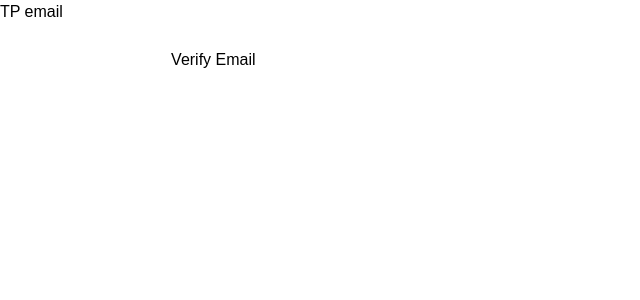
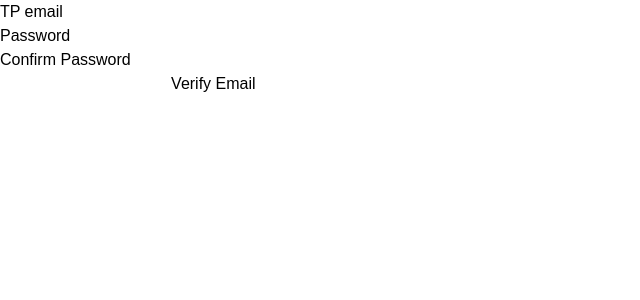
Before and after one commit to Mhmd-S/Luff-Frontend, a React (Vite) app: page /registration in a window 1280 px wide. Shown: the top 300 px of the page, without its empty margins (0-640 px from the left). Built offline with nearby package versions, Linux system fonts and the light colour scheme.

Commit message:
Refactored Registration Stages. Mainly first stage

```diff
--- /dev/null
+++ b/src/components/common/FormErrorMessage.jsx
@@ -0,0 +1,14 @@
+import React from 'react'
+
+const FormErrorMessage = ({ errors, name }) => {
+
+    const errorMessage = errors[name]?.message;
+
+    return (
+      <div>
+          {errorMessage && <p>{errorMessage}</p>}
+      </div>
+    )
+}
+
+export default FormErrorMessage
--- /dev/null
+++ b/src/components/common/FormField.jsx
@@ -0,0 +1,27 @@
+import React from 'react';
+import FormErrorMessage from '../common/FormErrorMessage';
+
+const FormField = ({
+  label,
+  name,
+  type,
+  register,
+  errors,
+  validationRules,
+  defaultValue,
+}) => {
+  return (
+    <label htmlFor={name}>
+      {label}
+      <input
+        type={type}
+        name={name}
+        defaultValue={defaultValue}
+        {...register(name, validationRules)}
+      />
+      <FormErrorMessage name={name} errors={errors} />
+    </label>
+  );
+};
+
+export default FormField;
--- a/src/components/registration/Step1Email.jsx
+++ b/src/components/registration/Step1Email.jsx
@@ -1,28 +1,72 @@
 import { useEmailForm } from './hooks/useEmailForm';
+import FormField from '../common/FormField';
+import { validatePasswords } from './utils/Step1Validation';
 
 const Step1Email = () => {
 
-  const { verifyEmail, emailInput, handleEmailChange, errorMessage} = useEmailForm();
+  const {
+          emailInput,
+          register,
+          handleSubmit,
+          onSubmit,
+          watchPassword,
+          errors
+        } = useEmailForm();
 
   return (
-    <div className='flex flex-col w-1/3'>
+    <form
+      onSubmit={handleSubmit(onSubmit)}
+      className='flex flex-col w-1/3'
+      >
 
-        <label htmlFor='email' >TP email</label>
+      <FormField
+        label='TP email'
+        name='email'
+        type='email'
+        register={register}
+        errors={errors}
+        validationRules={{
+          required: 'TP email is required',
+          pattern: {
+            value: /^TP[0-9]{5}@mail.apu.edu.my$/,
+            message: 'Invalid TP email',
+          },
+        }}
+        defaultValue={emailInput}
+      />
 
-        <input
-            type='email'
-            name='email'
-            onChange={(e)=>handleEmailChange(e)}
-            value={emailInput}
-        />
+      <FormField
+        label='Password'
+        name='password'
+        type='password'
+        register={register}
+        errors={errors}
+        validationRules={{
+          required: 'Password is required',
+          pattern: {
+            value: /^[A-Za-z\d@$!%*?&]{8,15}$/,
+            message: 'Password must be 8-15 characters long',
+          },
+        }}
+      />
 
-        {errorMessage && <p>{errorMessage}</p>}
+      <FormField
+        label='Confirm Password'
+        name='confirmPassword'
+        type='password'
+        register={register}
+        errors={errors}
+        validationRules={{
+          required: 'Confirm Password is required',
+          validate: (value) =>
+            validatePasswords(value, watchPassword.current) || 'Passwords do not match',
+        }}
+      />
 
-        <button onClick={verifyEmail}>
-          Verify Email
-        </button>
-
-    </div>
+      <button>
+        Verify Email
+      </button>
+    </form>
   )
 }
 
--- a/src/components/registration/Step3PersonalInfo.jsx
+++ /dev/null
@@ -1,9 +0,0 @@
-import React from 'react'
-
-const Step3PersonalInfo = () => {
-  return (
-    <div>Step3PersonalInfo</div>
-  )
-}
-
-export default Step3PersonalInfo
--- /dev/null
+++ b/src/components/registration/Step3RegistrationComplete.jsx
@@ -0,0 +1,9 @@
+import React from 'react'
+
+const RegistrationComplete = () => {
+  return (
+    <div>Registration Complete</div>
+  )
+}
+
+export default RegistrationComplete
--- a/src/components/registration/Step4Pictures.jsx
+++ /dev/null
@@ -1,9 +0,0 @@
-import React from 'react'
-
-const Step4Pictures = () => {
-  return (
-    <div>Step4Pictures</div>
-  )
-}
-
-export default Step4Pictures
--- a/src/components/registration/hooks/useEmailForm.jsx
+++ b/src/components/registration/hooks/useEmailForm.jsx
@@ -1,50 +1,56 @@
 import { userAPI } from '../../../api/userAPI';
-import { useEffect, useState } from 'react';
-import { validateEmail } from '../utils/Step1Validation';
+import { useForm } from 'react-hook-form';
 import useRegistrationContext from '../context/useRegistrationContext';
 
 export const useEmailForm = () => {
+    const {
+            register,
+            handleSubmit,
+            watch,
+            formState: { errors }
+          } = useForm();
 
-    const { goNextStage, userEmail, setUserEmail } = useRegistrationContext();
-    const [ emailInput, setEmailInput ] = useState('');
-    const [ errorMessage, setErrorMessage ] = useState('');
+    const {
+            goNextStage,
+            userEmail,
+            setUserEmail
+          } = useRegistrationContext();
 
+    const watchPassword = watch('password', '');
 
-    useEffect(() => {
-      if (userEmail) {
-        setEmailInput(userEmail);
-      }
-    }, [])
+    // If an email is already found in context, we will use it as a default value
+    // This is useful when the user is going back and forth between steps
+    // useEffect(() => {
+    //   if (userEmail) {
+    //     setEmailInput(userEmail);
+    //   }
+    // }, [])
 
-    const verifyEmail = async() => {
+    const verifyEmail = async(data) => {
 
-      setErrorMessage('');
-
-      // Client Validation
-      if (!validateEmail(emailInput)) {
-        setErrorMessage('Please enter a TP email');
-        return;
-      }
-
-      const response = await userAPI.sendVerificationCode(emailInput);
+      const response = await userAPI.sendVerificationCode(data.email);
 
       if (response.data.status === 'success') {
-        setUserEmail(emailInput);
+        setUserEmail(data.email);
         goNextStage();
       } else {
         // If the user has already provided an email, we can skip displaying the error and take him to insert his code
         if (userEmail) {
           goNextStage();
         }
-        // Checking if it is a validation error
-        response.data.message?.msg ? setErrorMessage(response.data.message.msg) : setErrorMessage(response.data.message);
       }
     }
 
-    const handleEmailChange = (e) => {
-      const value = e.target.value;
-      setEmailInput(value);
+    const onSubmit = (data) => {
+      console.log(data);
+      verifyEmail(data);
     }
 
-    return { emailInput, handleEmailChange, verifyEmail, errorMessage };
+    return {
+            register,
+            onSubmit,
+            handleSubmit,
+            watchPassword,
+            errors
+          };
 }
--- a/src/components/registration/hooks/useRegistration.jsx
+++ b/src/components/registration/hooks/useRegistration.jsx
@@ -1,8 +1,6 @@
 import useRegistrationContext from '../context/useRegistrationContext';
 import Step1Email from '../Step1Email';
 import Step2EmailVerification from '../Step2EmailVerification';
-import Step3PersonalInfo from '../Step3PersonalInfo';
-import Step4Pictures from '../Step4Pictures';
 
 const useRegistration = () => {
     const { registrationStage, isLoading } = useRegistrationContext();
@@ -13,11 +11,9 @@ const useRegistration = () => {
             case 1:
                 return <Step1Email />;
             case 2:
-                return <Step2EmailVerification />
+                return <Step2EmailVerification />;
             case 3:
-                return <Step3PersonalInfo />
-            case 4:
-                return <Step4Pictures />
+                return <RegistrationComplete />;
             default:
                 return <Step1Email />;
         }
--- a/src/components/registration/utils/Step1Validation.js
+++ b/src/components/registration/utils/Step1Validation.js
@@ -2,3 +2,7 @@ export const validateEmail = (email) => {
     const re = /^TP[0-9]{6}@mail.apu.edu.my$/;
     return re.test(email);
 }
+
+export const validatePasswords = (password, confirmPassword) => {
+    return password === confirmPassword;
+}
```
